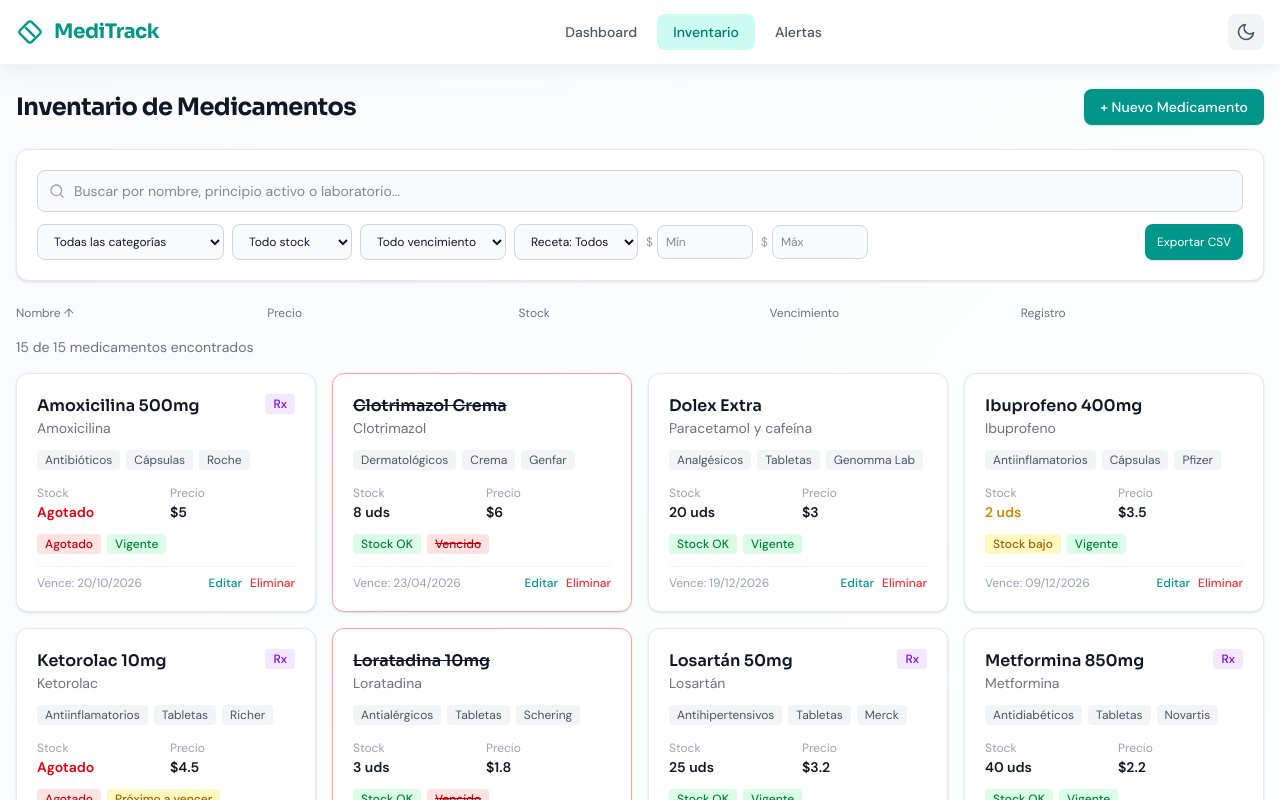
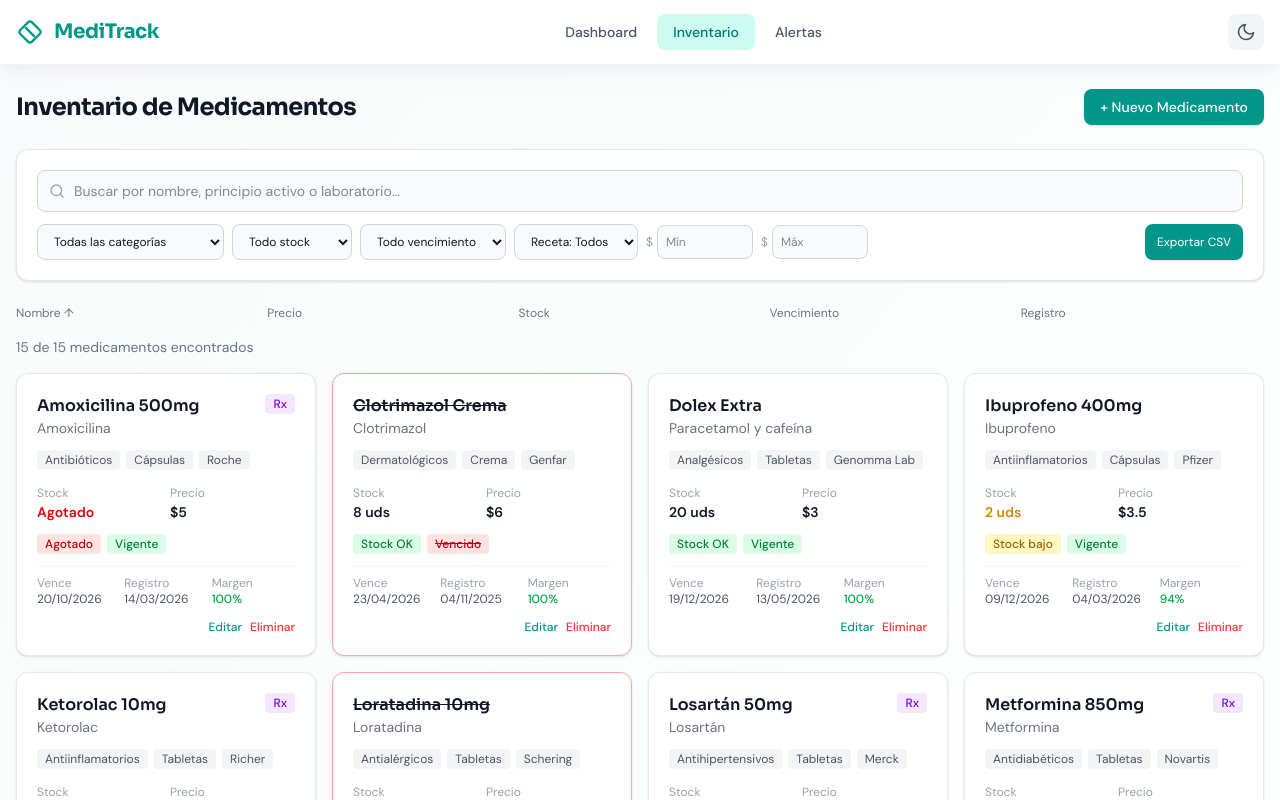
Before and after one commit to pedrocastellanos/meditrack, a React (Vite) app: page /inventario in a window 1280 px wide. Shown: the top 800 px of the page. Built offline with nearby package versions, Linux system fonts and the light colour scheme.

Commit message:
Mostrar fecha de registro y margen en tarjetas del inventario

```diff
--- a/src/components/medicamentos/MedicamentoCard.tsx
+++ b/src/components/medicamentos/MedicamentoCard.tsx
@@ -31,6 +31,10 @@ export default function MedicamentoCard({ medicamento, onDelete }: Props) {
     : esProximoVencer
     ? 'bg-yellow-100 text-yellow-700 dark:bg-yellow-900 dark:text-yellow-300'
     : 'bg-green-100 text-green-700 dark:bg-green-900 dark:text-green-300'
+
+  const margen = medicamento.precioCompra > 0
+    ? ((medicamento.precioVenta - medicamento.precioCompra) / medicamento.precioCompra) * 100
+    : 0
 
   return (
     <div className={`bg-white dark:bg-gray-800 rounded-xl shadow-sm border p-5 hover:shadow-lg hover:-translate-y-0.5 transition-all duration-200 ${cardClass} card-enter`}>
@@ -74,9 +78,22 @@ export default function MedicamentoCard({ medicamento, onDelete }: Props) {
         </span>
       </div>
 
-      <div className="flex items-center justify-between pt-2 border-t border-gray-100 dark:border-gray-700">
-        <span className="text-xs text-gray-400">Vence: {formatDate(medicamento.fechaVencimiento)}</span>
-        <div className="flex gap-2">
+      <div className="pt-2 border-t border-gray-100 dark:border-gray-700 space-y-3">
+        <div className="grid grid-cols-3 gap-1 text-xs">
+          <div>
+            <span className="text-gray-400">Vence</span>
+            <p className="text-gray-600 dark:text-gray-300">{formatDate(medicamento.fechaVencimiento)}</p>
+          </div>
+          <div>
+            <span className="text-gray-400">Registro</span>
+            <p className="text-gray-600 dark:text-gray-300">{formatDate(medicamento.fechaRegistro)}</p>
+          </div>
+          <div>
+            <span className="text-gray-400">Margen</span>
+            <p className="text-green-600 dark:text-green-400 font-medium">{margen.toFixed(0)}%</p>
+          </div>
+        </div>
+        <div className="flex justify-end gap-2">
           <Link
             to={`/inventario/${medicamento.id}/editar`}
             className="text-xs text-teal-600 dark:text-teal-400 hover:underline font-medium"
```
